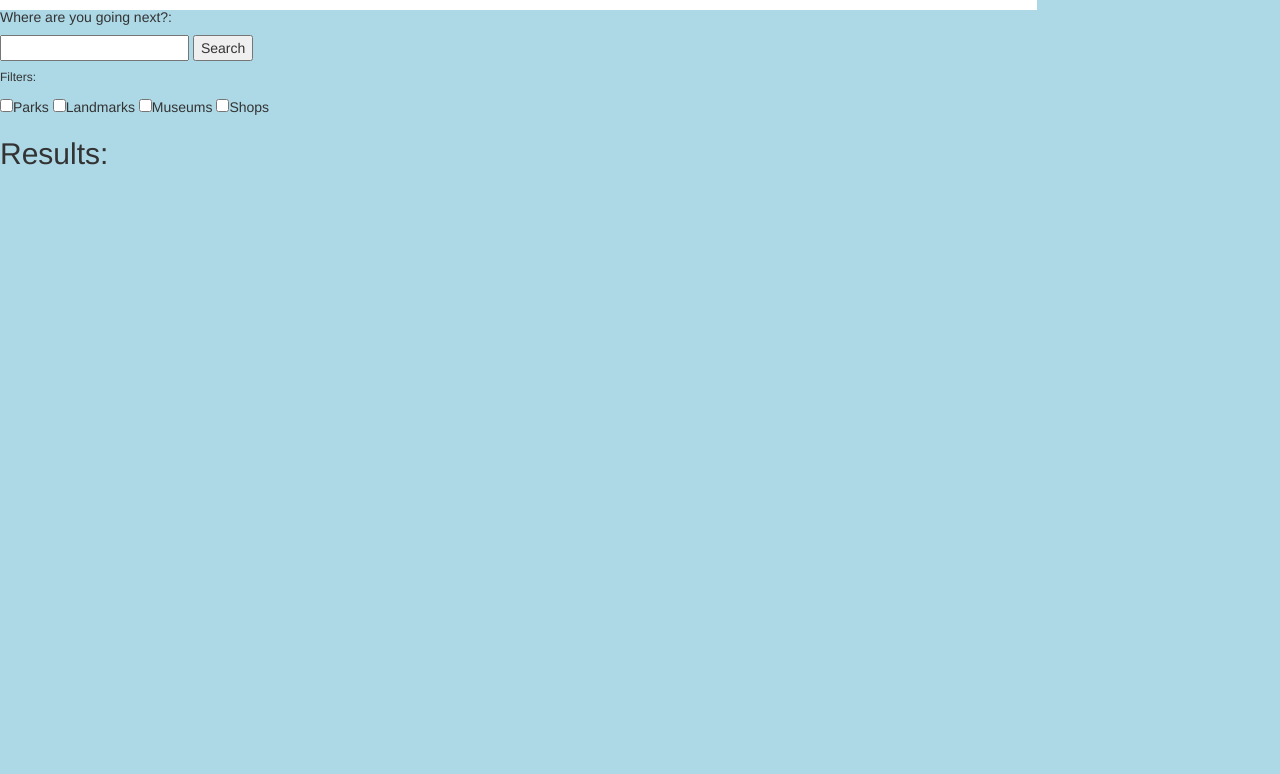
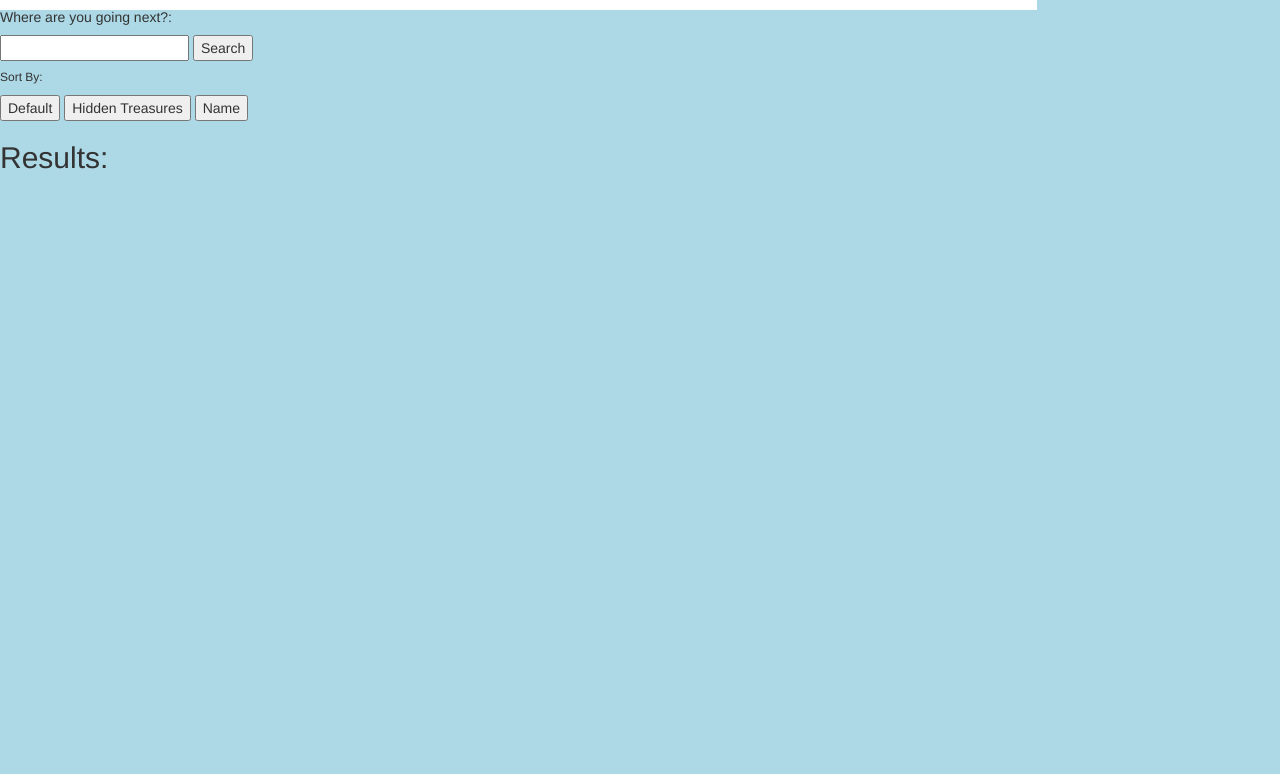
Before and after one commit to ErikaAzabache/One-City-at-a-Time, a Flask app: template templates/search_results.html in a window 1280 px wide. Shown: the part 52-826 px from the top of the page. Run offline with Flask 2, Linux system fonts and the light colour scheme; the template is opened without the code that fills it, so the values that code supplies are empty; some libraries are stand-ins or nearby versions; some web fonts are replaced.

Commit message:
Secondary search button updating search with json

```diff
--- a/models.py
+++ b/models.py
@@ -156,6 +156,10 @@ class PlaceTag(db.Model):
     place_id = db.Column(db.Integer, db.ForeignKey('places.place_id'), nullable=False)
     tag_id = db.Column(db.Integer, db.ForeignKey('tags.tag_id'), nullable=False)
 
+    #relationship
+    #tags = db.relationship("Tag", backref="placetags")
+    #place =
+
     def __repr__(self):
         """Provide helpful representation when printed."""
 
--- a/server.py
+++ b/server.py
@@ -24,7 +24,7 @@ def index():
     return render_template("homepage.html")
 
 
-@app.route('/search.json', methods=['POST'])
+@app.route('/search', methods=['POST'])
 def search_results():
     """Search results."""
     city_search = request.form.get("city_search").title()
@@ -47,6 +47,27 @@ def search_results():
             # return render_template("search_results.html")
 
 
+
+
+
+@app.route('/search.json', methods=['POST'])
+def search_results_json():
+    city_search = request.form.get("city_search").title()
+    city_in_db = db.session.query(City).filter(City.name==city_search).first()
+
+    if city_in_db:
+        city_id = db.session.query(City).filter(City.name==city_search).first().city_id
+        places = db.session.query(Place).filter(Place.city_id==city_id).all() #list of objects
+
+        if places:
+            return jsonify([{'name': place.name, 'place_id': place.place_id, 'city_id': place.city_id, 'rating': place.rating, 'tags': 'placeholder'} for place in places])
+    return jsonify({})
+
+    # return jsonify(places_info)
+    # return render_template("search_results.html")
+
+
+
 @app.route('/add-action', methods=['POST'])
 def add_actions():
     """Add actions to the database and return an OK to indicate that the button should change."""
@@ -60,22 +81,23 @@ def add_actions():
 
     if not user_id:
         flash("Please login.") #WHERE AM I flashing exactly?
-        return "Hey girl...login for me please" #have to return something or ajax will fail
-
+        #return "Hey girl...login for me please" #have to return something or ajax will fail
+        return jsonify({"result_code": "login"})
     #one or none
     action_in_db = db.session.query(Action).filter(Action.user_id==user_id, Action.place_id==place_id, Action.action_code==action_type).first()
     if action_in_db:
         db.session.query(Action).filter(Action.action_id==action_in_db.action_id).delete()
         db.session.commit()
-        return "Hey girl...you already did that so undoing it." #have to return something or ajax will fail
-
+        #return "Hey girl...you already did that so undoing it." #have to return something or ajax will fail
+        return jsonify({"result_code": "undo"})
     #Else, add new_action:
     new_action = Action(user_id=user_id, place_id=place_id, action_code=action_type)
     db.session.add(new_action)
     db.session.commit()
 
     #this will tell JS to change the color of the button
-    return "It's all good. Love, your server"
+    #return "It's all good. Love, your server"
+    return jsonify({"result_code": "added"})
 
 
 @app.route('/register', methods=['GET'])
--- a/static/css/styles.css
+++ b/static/css/styles.css
@@ -1,11 +1,23 @@
 .filters {
-    float:right;
-    margin-left: 5px;}
+  float:right;
+  margin-left: 5px;}
+
+.selected{
+  background-color: #FF0000; /* Green */
+  border: none;
+  color: white;
+}
 
 #main-search {
-    float:center;
-    text-align: center;
-    margin-left: 5px;}
+  float:center;
+  text-align: center;
+  margin-left: 5px;}
+
+#results-map{
+  float:right;
+  height: 100%;
+  margin: 0px;
+}
 
 
 h1, h2, h3, .navbar-brand { font-family: "sans-serif"; }
@@ -15,6 +27,9 @@ p {
   width: 50%;
   margin: 1em;
   padding: 1em;
+}
+#tag{
+  float: right;
 }
 
 
--- a/templates/homepage.html
+++ b/templates/homepage.html
@@ -1,7 +1,7 @@
 {% extends 'base.html' %}
 {% block content %}
 
-    <form action="/search.json" method="POST" id="main-search">
+    <form action="/search" method="POST" id="main-search">
         <div>
             <h2>Where are you going next?:</h2>
                 <input id= "city-search" type="text" name="city_search" required>
--- a/templates/search_results.html
+++ b/templates/search_results.html
@@ -1,6 +1,6 @@
 {% extends 'base.html' %}
 {% block content %}
-<form action="/search.json" method="POST">
+<form id="alt-search">
     <div>
         <h5>Where are you going next?:</h5>
             <input id= "city-search-alt" type="text" name="city_search" required>
@@ -8,39 +8,56 @@
     </div>
 </form>
     <div>
-        <h6>Filters:</h6>
-            <form id="tags-form">
-                <input  type="checkbox" name="tags" value="Parks">Parks
-                <input  type="checkbox" name="tags" value="Landmarks">Landmarks
-                <input  type="checkbox" name="tags" value="Museums">Museums
-                <input  type="checkbox" name="tags" value="Shops">Shops
+        <h6>Sort By:</h6>
+            <form id="sort-form">
+                <input type="button" id="sort-default" class="sort-btn" value="Default">
+                <input type="button" id="sort-least-pop" class="sort-btn" value="Hidden Treasures">
+                <input type="button" id="sort-name" class="sort-btn" value="Name">
             </form>
     </div>
 
     <div>
         <h2>Results:</h2>
-        <div>
-            {% for place in places %}
-                <ul id="place-results">
+        <div id="results-list">
+            <ul id="place-results">
+                {% for place in places %}
                     <div>
                         <li>
                             <a href="/places/{{ place.place_id }}">{{ place.name }}</a>
-                              <form id="add-action-form">
+                            <div> Tag:
+                                {% for tag in place.tags %}
+                                    {{ tag.tag_name }}.
+                                {% endfor %}
+                            </div>
+                            <div>Rating: {{place.rating}}</div>
+                            <form id="add-action-form">
                                 <input type="button" id="sav-{{ place.place_id }}" class="sav" value="Bookmark">
                                 <input type="button" id="hbh-{{ place.place_id }}" class="hbh" value="I've been here">
-                              </form>
+                            </form>
                         </li>
                     </div>
-                </ul>
-            {% endfor %}
+                {% endfor %}
+            </ul>
         </div>
     </div>
+
+    <div id="results-map"></div>
 
 <!-- FOR ALL BUTTONS -->
 <script>
 
 function showConfirmation(result) {
     console.log(result);
+    if (result.result_code == "login"){
+        console.log(this.id);
+        window.location.href = "/login";
+    } else if (result.result_code == "added"){
+        $(this.id).addClass("selected");
+        console.log(this.id);
+    } else{
+        $(this.id).removeClass("selected");
+        console.log(this.id);
+    }
 }
 
 function updateActionTable(evt){
@@ -66,5 +83,36 @@ $(".hbh").on("click", updateActionTable)
 
 </script>
 
+<script>
+
+function showResults(res_list){
+    $("#place-results").remove();
+    $('#results-list').append("<ul id='place-results'> <div id='data_goes_here'> <div> </ul>");
+    var i;
+    var j;
+    for (i = 0; i < res_list.length; i++) {
+        $('#data_goes_here').append("<li> <a href='/places/"+ res_list[i].place_id + "'>" + res_list[i].name + "</a> <div id='tag-div-"+ res_list[i].place_id +"'> Tag: </div> <div>Rating: " + res_list[i].rating + "</div> <form id='add-action-form'> <input type='button' id='sav-" + res_list[i].place_id + "' class='sav' value='Bookmark'> <input type='button' id='hbh-" + res_list[i].place_id + "' class='hbh' value='Been here'> </form> </li>");
+        console.log(res_list[i].tags)
+        $('#tag-div-'+res_list[i].place_id).append(res_list[i].tags);
+    }
+}
+
+function submitSearch(evt){
+    evt.preventDefault();
+    console.log("after prevent");
+
+    var formInputs = {
+        "city_search": $("#city-search-alt").val()
+    };
+
+    $.post('/search.json',
+            formInputs,
+            showResults);
+}
+
+$("#search-button-alt").on('click', submitSearch);
+
+</script>
+
 
 {% endblock %}
```
